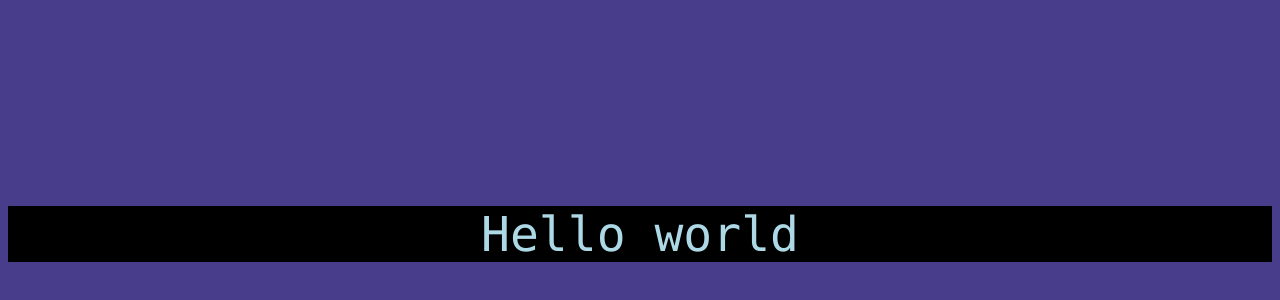
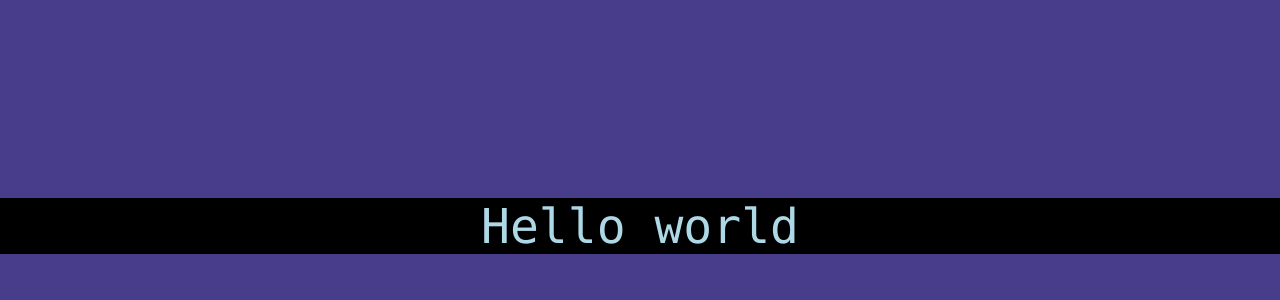
Before and after one commit to aleclarson/vite-tsconfig-paths, a React (Vite) app in the folder demo/: page / in a window 1280 px wide. Shown: the part 2-302 px from the top of the page. Built offline with nearby package versions, Linux system fonts and the light colour scheme.

Commit message:
chore: repro issue #41

```diff
--- /dev/null
+++ b/demo/src/norm.css
@@ -0,0 +1,3 @@
+* {
+    margin: 0;
+}
--- a/demo/src/styles.css
+++ b/demo/src/styles.css
@@ -1,3 +1,5 @@
+@import "@/norm.css";
+
 body {
   color: lightblue;
   font-size: 300%;
```
